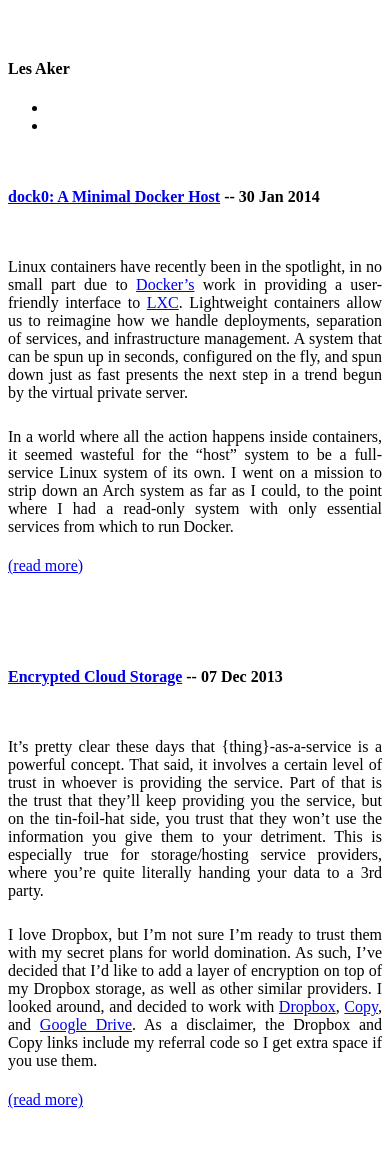
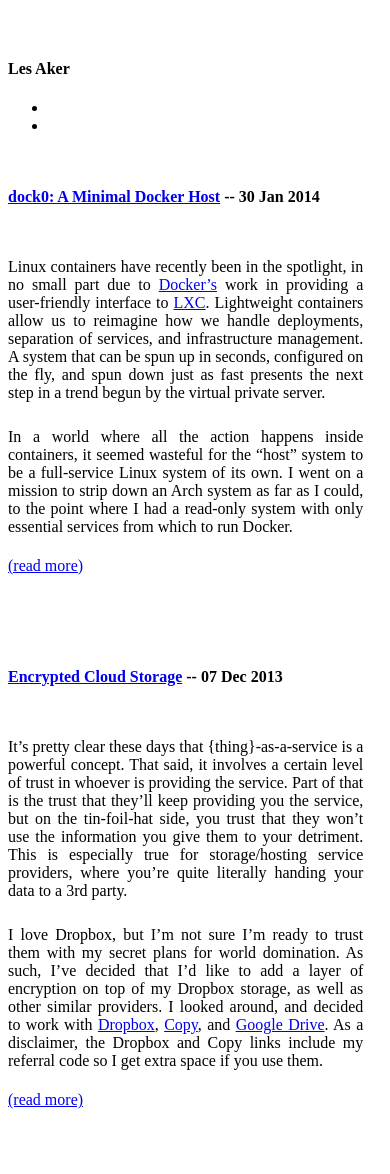
Before and after one commit to akerl/blog, a Jekyll site: the page built from index.html, in a window 390 px wide. Built offline with Jekyll 4.4.1, drawn with Linux system fonts in a browser that asks for light colours.

Commit message:
fix for lowres

```diff
--- a/_layouts/post.html
+++ b/_layouts/post.html
@@ -2,7 +2,7 @@
 layout: default
 ---
 <div id="row post">
-    <div class="span two"></div>
+    <div class="span two pad"></div>
     <div class="span six">
         <div class="post-title">
             <h4>
@@ -14,5 +14,5 @@ layout: default
             {{ content }}
         </div>
     </div>
-    <div class="span two"></div>
+    <div class="span two pad"></div>
 </div>
--- a/assets/css/main.css
+++ b/assets/css/main.css
@@ -42,6 +42,12 @@ body {
     .tagline {
         display: none;
     }
+    .pad {
+        display: none;
+    }
+    .span {
+        width: 95%;
+    }
 }
 
 .post {
--- a/index.html
+++ b/index.html
@@ -3,7 +3,7 @@ title: Blogthing
 layout: default
 ---
 <div id="row">
-    <div class="span two"></div>
+    <div class="span two pad"></div>
     <div class="span six">
         {% for post in site.posts %}
             {% if post.layout == 'post' %}
@@ -21,5 +21,5 @@ layout: default
             {% endif %}
         {% endfor %}
     </div>
-    <div class="span two"></div>
+    <div class="span two pad"></div>
 </div>
```
